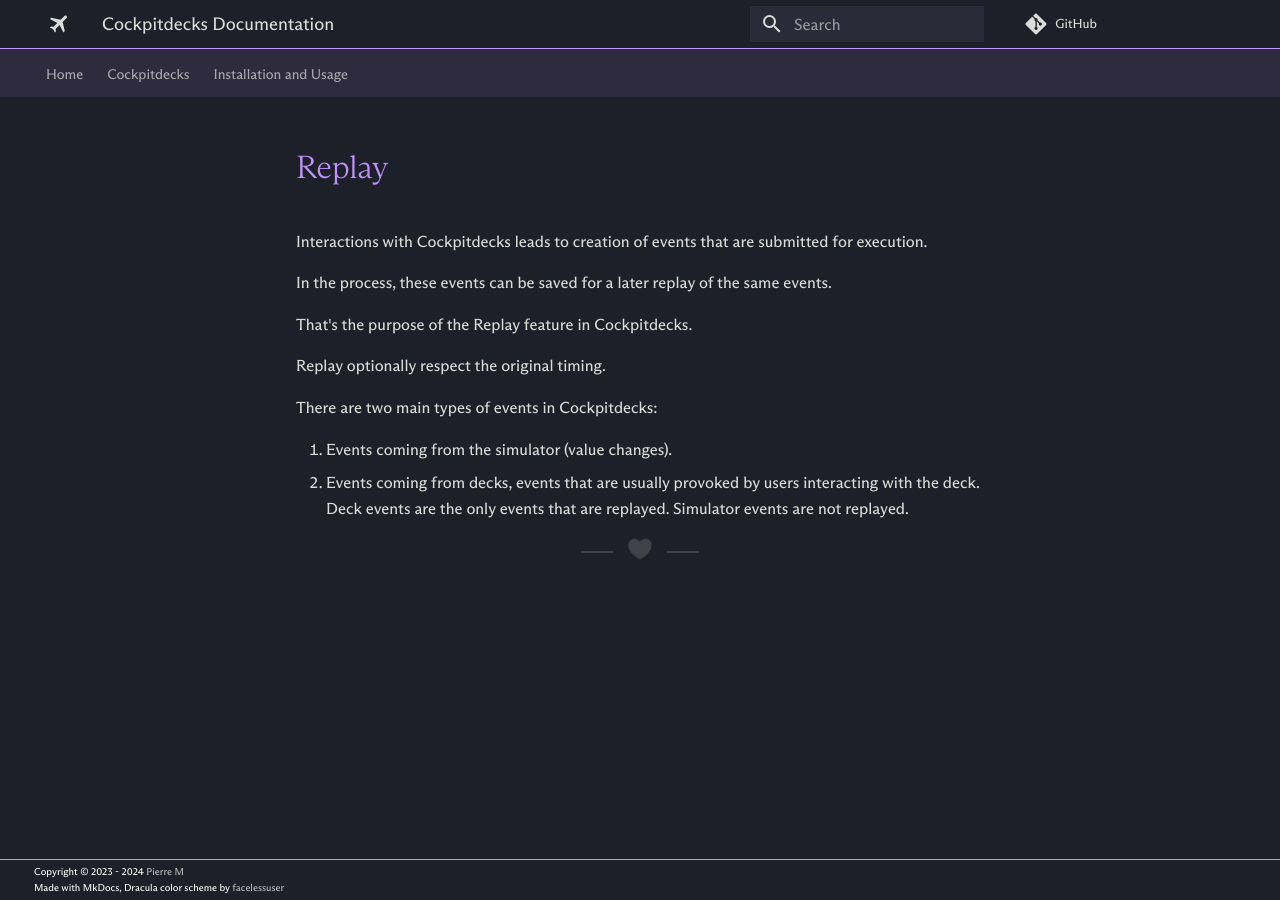
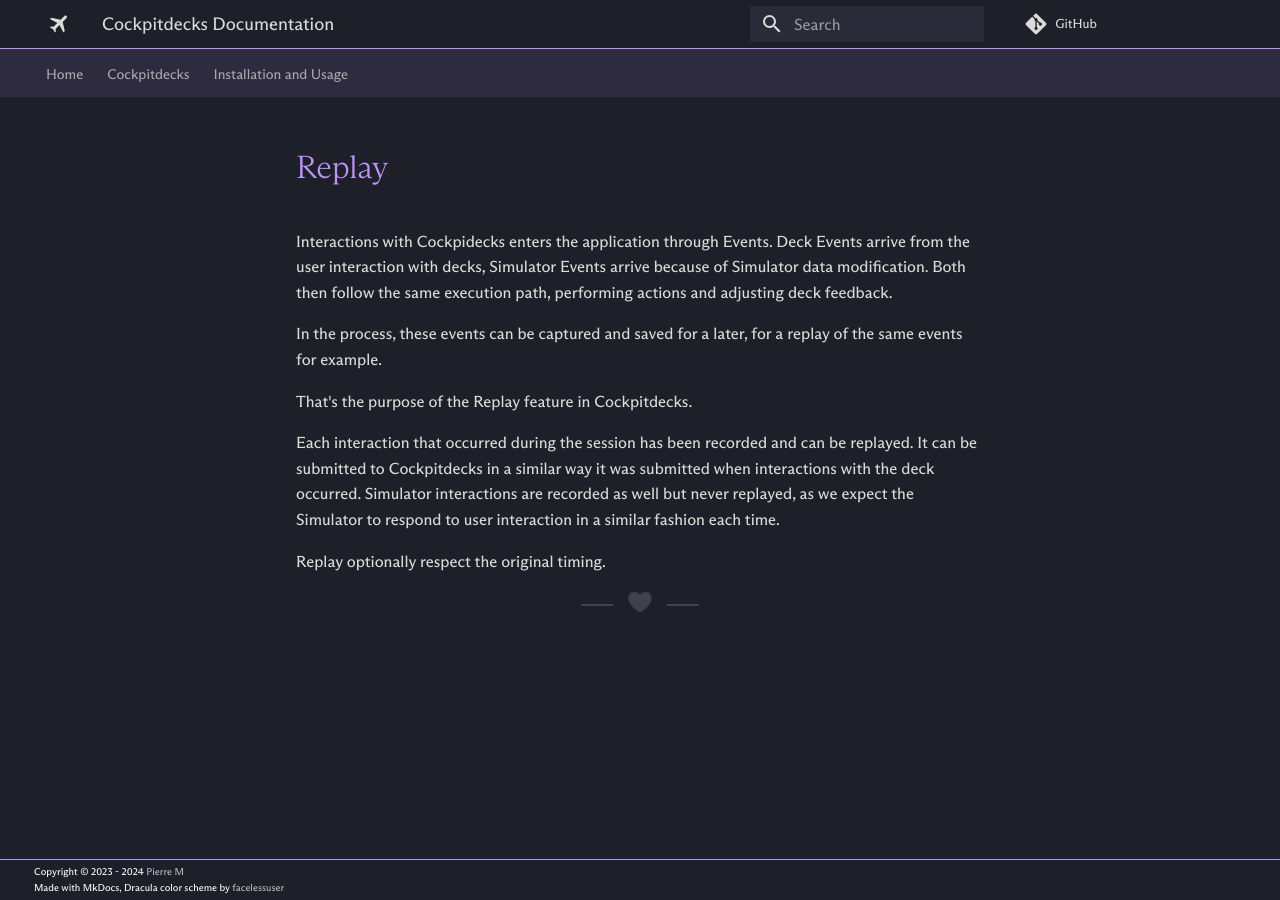
Before and after one commit to devleaks/cockpitdecks-docs, an MkDocs documentation site: the page built from docs/Extending/Internals/Replay.md, in a window 1280 px wide. Built offline with MkDocs 1.6.1 and Material for MkDocs 9.7.7, drawn with Linux system fonts in a browser that asks for light colours; a script that is not in the unit is left out; comment, search, counter and statistics services are not loaded.

```diff
--- a/docs/Extending/Internals/Replay.md
+++ b/docs/Extending/Internals/Replay.md
@@ -1,13 +1,9 @@
-Interactions with Cockpitdecks leads to creation of events that are submitted for execution.
+Interactions with Cockpidecks enters the application through Events. Deck Events arrive from the user interaction with decks,  Simulator Events arrive because of Simulator data modification. Both then follow the same execution path, performing actions and adjusting deck feedback.
 
-In the process, these events can be saved for a later replay of the same events.
+In the process, these events can be captured and saved for a later, for a replay of the same events for example.
 
 That's the purpose of the Replay feature in Cockpitdecks.
 
+Each interaction that occurred during the session has been recorded and can be replayed. It can be submitted to Cockpitdecks in a similar way it was submitted when interactions with the deck occurred. Simulator interactions are recorded as well but never replayed, as we expect the Simulator to respond to user interaction in a similar fashion each time.
+
 Replay optionally respect the original timing.
-
-There are two main types of events in Cockpitdecks:
-
-1. Events coming from the simulator (value changes).
-2. Events coming from decks, events that are usually provoked by users interacting with the deck.
-Deck events are the only events that are replayed. Simulator events are not replayed.
```
Also changed, not shown: docs/Cockpit.md (+1 -1 lines), docs/Extending/Reference/Glossary, Lexicon.md (deleted, +0 -62 lines), docs/Extending/Reference/Glossary.md (added, +92 -0 lines).
